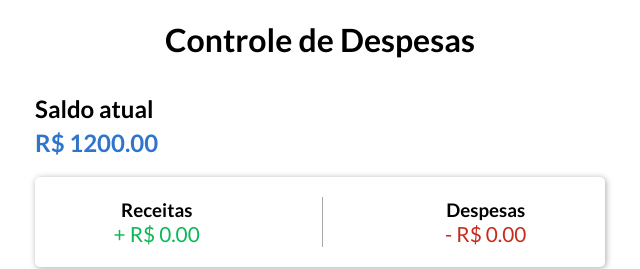
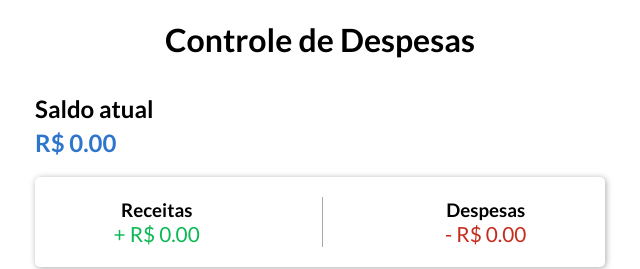
Before and after one commit to mindcrazyapps/controle-de-despesas, a website built with Vite: page index.html in a window 1280 px wide. Shown: the top 269 px of the page, 320-960 px from the left. Built offline with nearby package versions, Linux system fonts and the light colour scheme.

Commit message:
money reseted

```diff
--- a/index.html
+++ b/index.html
@@ -30,7 +30,7 @@
       <h2>Saldo atual</h2>
       <div class="balance-div">
         R$
-        <span class="current-balance">1200.00</span>
+        <span class="current-balance">0.00</span>
       </div>
 
       <div class="income-and-expenses-div">
```
